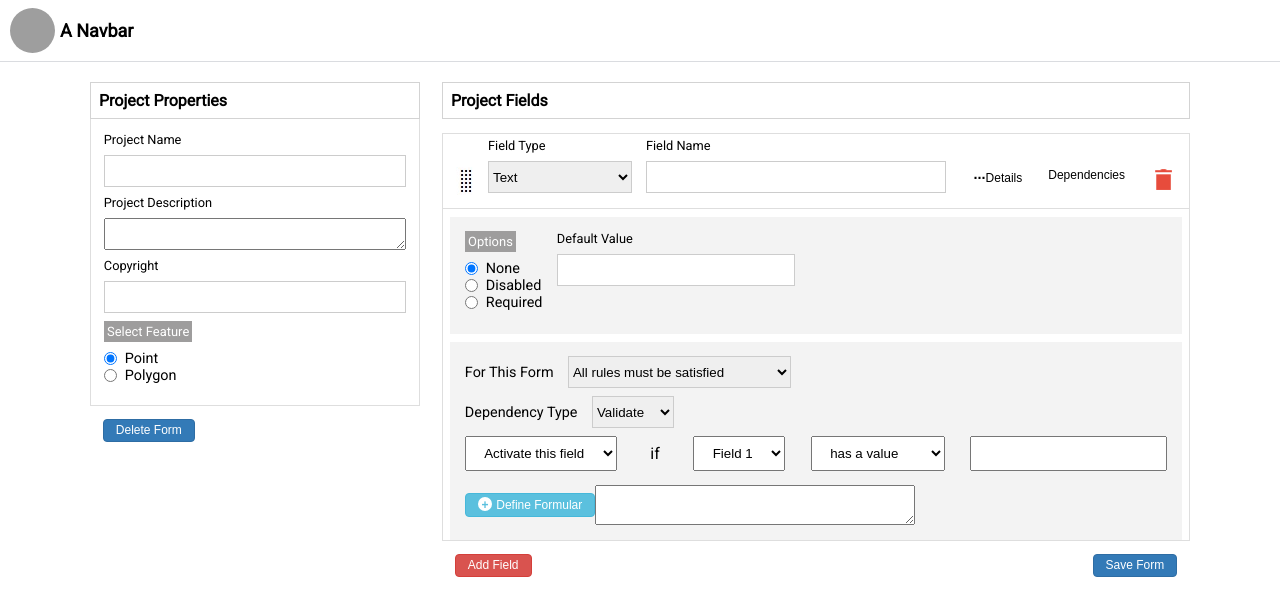
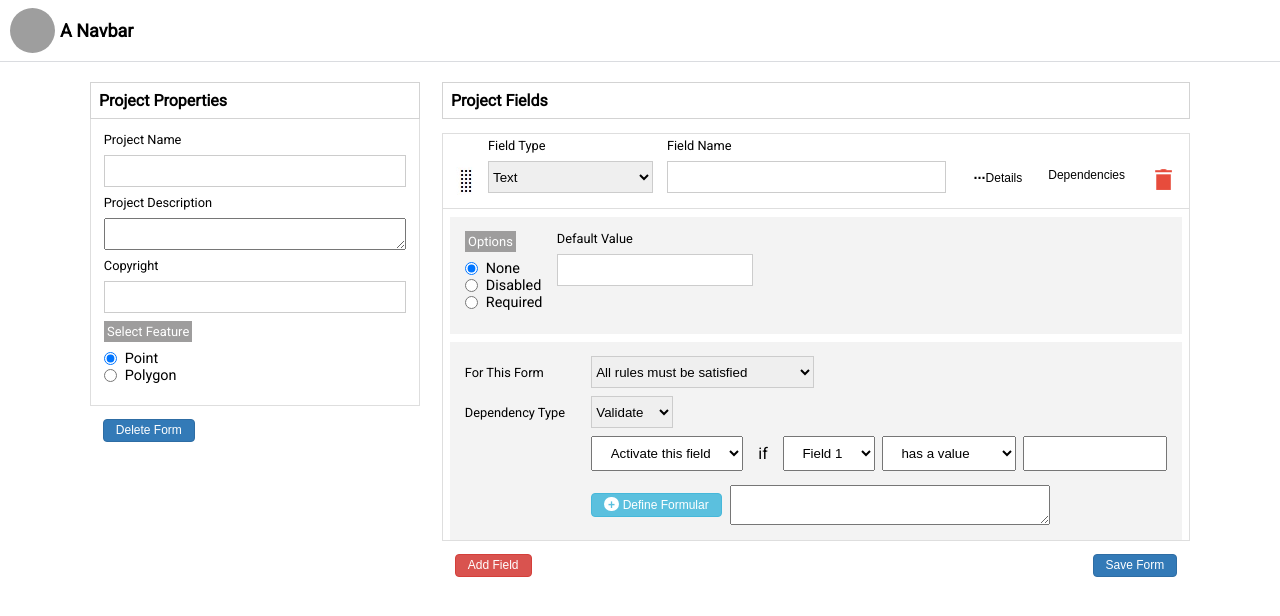
Before and after one commit to lanlugar/ngx-dependency-form, an Angular app: page / in a window 1280 px wide. Shown: the top 616 px of the page. Built offline with nearby package versions, Linux system fonts and the light colour scheme; grey boxes are pictures that could not be loaded.

Commit message:
dependency calculator modify

```diff
--- a/src/app/components/field-dependencies/field-dependencies.component.html
+++ b/src/app/components/field-dependencies/field-dependencies.component.html
@@ -29,7 +29,7 @@
         <option>has a value</option>
         <option>is not equal to</option>
       </select>
-      <input type="text" />
+      <input class="default-value" type="text" />
     </div>
     <div class="calculate-field">
       <button class="btn btn-plus">Define Formular</button>
--- a/src/app/components/field-dependencies/field-dependencies.component.scss
+++ b/src/app/components/field-dependencies/field-dependencies.component.scss
@@ -13,9 +13,10 @@
 .input-group {
   display: flex;
   justify-content: space-between;
-  width: 100%;
+  width: calc(100% - 7.9rem);
+  margin-left: 7.9rem;
   input {
-    padding: 0 0.5rem;
+
   }
   select {
     padding: 0 0.9rem;
@@ -30,6 +31,8 @@
   display: flex;
   margin-top: 0.9rem;
   align-items: center;
+  margin-left: 7.9rem;
+
 
   textarea {
     height: 2.5rem;
@@ -42,6 +45,7 @@
   border-color: #46b8da;
   color: #fff;
   height: 1.5rem;
+  margin-right: 0.5rem;
 }
 
 .btn-plus::before {
@@ -58,3 +62,7 @@
 
 
 }
+
+.default-value {
+  width: 9rem;
+}
--- a/src/app/styles/_sharedStyles.scss
+++ b/src/app/styles/_sharedStyles.scss
@@ -16,6 +16,7 @@
     height: 2rem;
     font-size: inherit;
     padding: 0.9rem;
+    font-size: 0.8em;
     border: 1px solid #ccc;
   }
 
@@ -43,7 +44,9 @@
   & label {
     margin-right: 0.9rem;
     text-transform: capitalize;
-    font-size: 0.9em;
+    font-size: 0.8em;
+    width: 7rem;
+
   }
   & input {
     height: 2rem;
```
